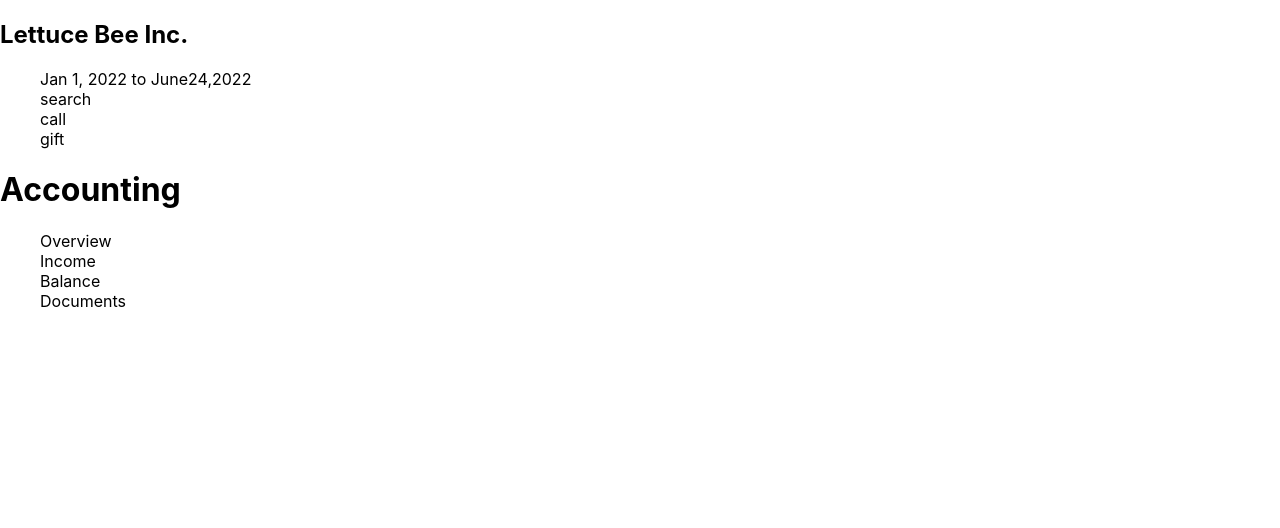
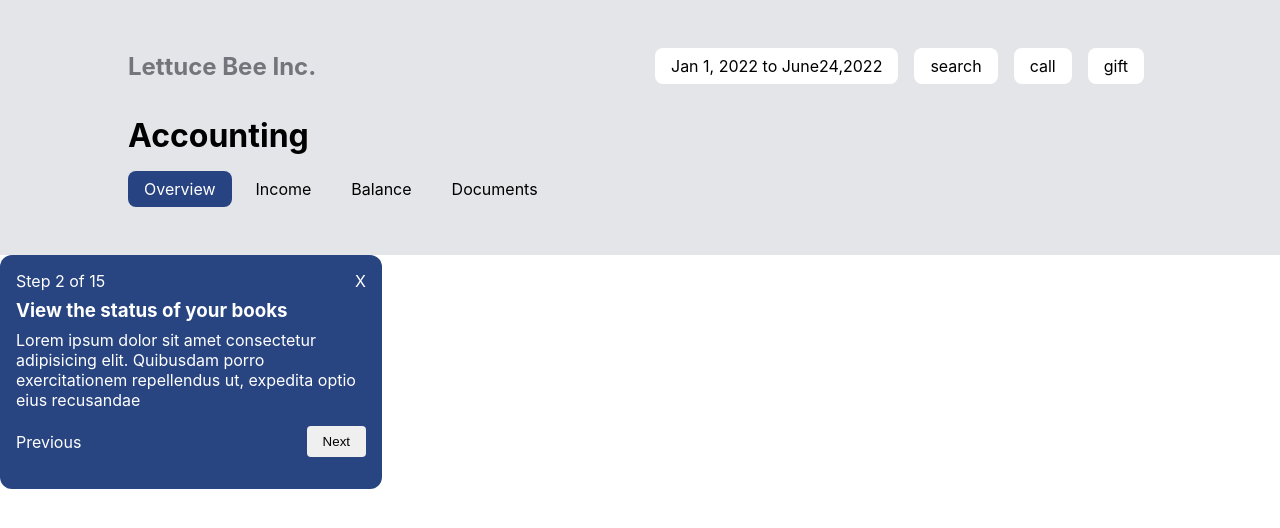
Before and after one commit to SokolovskiyA/industry-project-bench, a React (Create React App) app: page / in a window 1280 px wide. Shown: the top 528 px of the page. Built offline with nearby package versions, Linux system fonts and the light colour scheme.

Commit message:
create popup component and stylize header

```diff
--- a/src/App.js
+++ b/src/App.js
@@ -1,11 +1,12 @@
 import "./App.scss";
 
 import DashboardHeader from "./components/DashboardHeader/DashboardHeader";
-
+import Popover from "./components/Poppver/Popover";
 function App() {
 	return (
 		<div className="App">
 			<DashboardHeader />
+      <Popover />
 		</div>
 	);
 }
--- a/src/App.scss
+++ b/src/App.scss
@@ -1,4 +1,4 @@
-body{
+body,h1,h2,h3,h4,h5,li,p{
     box-sizing: border-box;
     padding: 0;
     margin: 0;
--- a/src/components/DashboardHeader/DashboardHeader.jsx
+++ b/src/components/DashboardHeader/DashboardHeader.jsx
@@ -3,7 +3,8 @@ import "./DashboardHeader.scss";
 const DashboardHeader = () => {
 	return (
 		<div className="navbar">
-			<div className="navbat__top">
+		<div className="navbar__container">
+		<div className="navbar__top">
 				<h2 className="navbar__company-name">Lettuce Bee Inc.</h2>
 				<div className="navbar__buttons">
 					<ul className="navbar__list">
@@ -19,13 +20,14 @@ const DashboardHeader = () => {
 			</div>
 			<div className="navbar__bottom">
 				<ul className="navbar__nav-item-list">
-					<li className="navbar__nav-item">Overview</li>
+					<li className="navbar__nav-item navbar__nav-item--active">Overview</li>
 					<li className="navbar__nav-item">Income</li>
 					<li className="navbar__nav-item">Balance</li>
 					<li className="navbar__nav-item">Documents</li>
 				</ul>
 			</div>
 		</div>
+		</div>
 	);
 };
 
--- a/src/components/DashboardHeader/DashboardHeader.scss
+++ b/src/components/DashboardHeader/DashboardHeader.scss
@@ -1,2 +1,51 @@
 .navbar {
+	background-color: #e4e5e9;
+	padding: 2rem 0;
+	&__container {
+		width: 80%;
+		margin: 0 auto;
+	}
+
+	&__top {
+		display: flex;
+		justify-content: space-between;
+		align-items: center;
+	}
+	&__company-name {
+		color: #72757c;
+	}
+	&__list {
+		display: flex;
+	}
+	&__date,
+	&__search,
+	&__call,
+	&__surprise {
+		margin: 0 0.5rem;
+		padding: 0.5rem 1rem;
+		background-color: #fff;
+		border-radius: 8px;
+	}
+
+	&__middle {
+		margin: 1rem 0;
+	}
+
+	&__bottom {
+	}
+	&__nav-item-list {
+		display: flex;
+        justify-content: flex-start;
+        padding: 0;
+	}
+	&__nav-item {
+		margin-right: 0.5rem;
+		padding: 0.5rem 1rem;
+		border-radius: 8px;
+
+		&--active {
+			color: white;
+			background-color: #284381;
+		}
+	}
 }
--- /dev/null
+++ b/src/components/Poppver/Popover.jsx
@@ -0,0 +1,31 @@
+import "./Popover.scss";
+
+const Popover = ({ step, header, description }) => {
+	return (
+		<div className="popover">
+			<div className="popover__card">
+				<div className="popover__card-nav">
+					<p className="popover__step">Step 2 of 15</p>
+					<p className="popover__closeButton">X</p>
+				</div>
+				<div className="popover__card-heading">
+					<h3 className="popover__card-title">View the status of your books</h3>
+				</div>
+				<div className="popover__body">
+					Lorem ipsum dolor sit amet consectetur adipisicing elit. Quibusdam
+					porro exercitationem repellendus ut, expedita optio eius recusandae
+				</div>
+				<div className="popover__footer">
+					<p className="popover__footer--left">
+						<p className="popover__footer-button-prev">Previous</p>
+					</p>
+					<p className="popover__footer--right">
+						<button className="popover__footer-button-next">Next</button>
+					</p>
+				</div>
+			</div>
+		</div>
+	);
+};
+
+export default Popover;
--- /dev/null
+++ b/src/components/Poppver/Popover.scss
@@ -0,0 +1,30 @@
+.popover{
+    width: 21.875rem;
+    // height: 15.625rem;
+    padding: 1rem;
+    color: white;
+    background-color: #284581;
+    border-radius: 12px;
+
+    &__card-nav{
+        display: flex;
+        justify-content: space-between;
+        align-items: center;
+    }
+    &__card-heading{
+        margin: .5rem 0;
+    }
+
+    &__footer{
+        display: flex;
+        justify-content: space-between;
+        margin: 1rem 0;
+        align-items: center;
+
+        &-button-next{
+            padding: .5rem 1rem;
+            border-radius: 4px;
+            border: none;
+        }
+    }
+}
```
